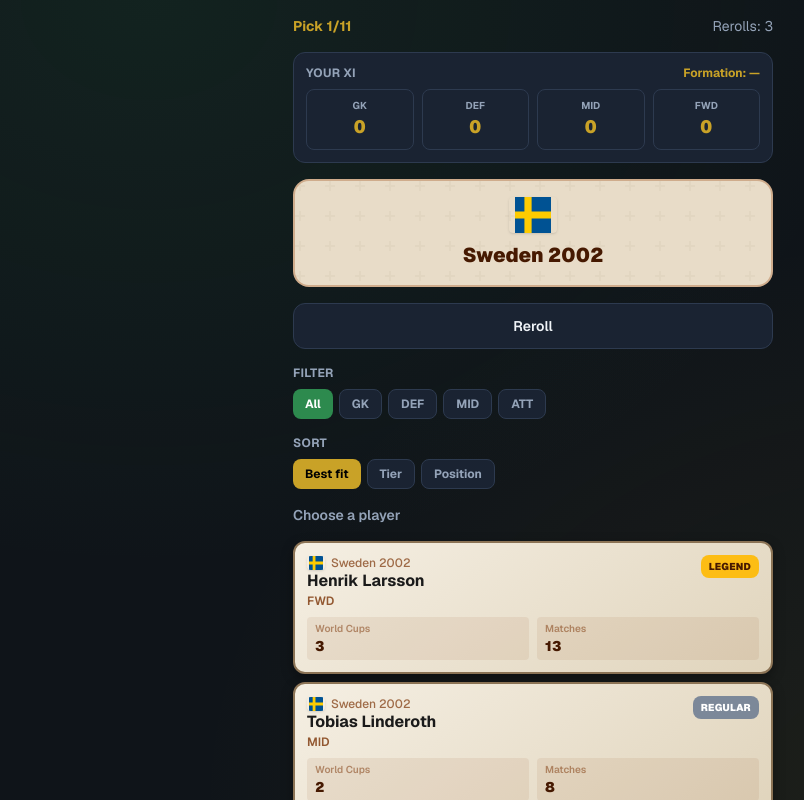
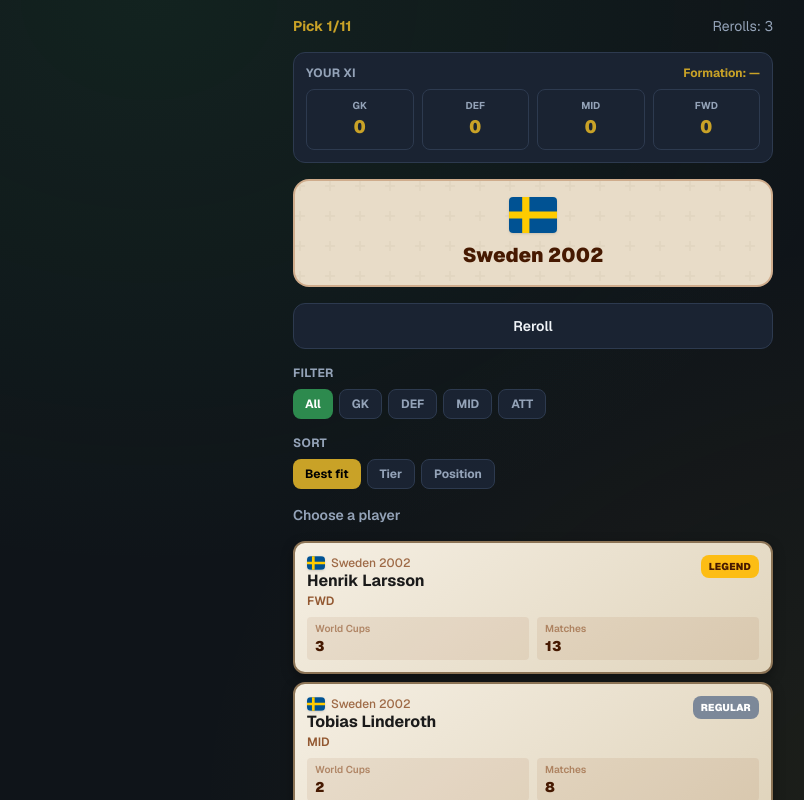
Before and after one commit to marcoslopezblasco/invictos, a Next.js app: page /play in a window 1280 px wide. Shown: the top 800 px of the page, without its empty margins (107-911 px from the left). Built offline with nearby package versions, Linux system fonts and the light colour scheme.

Commit message:
Use rectangular 4:3 flags instead of square.
Co-authored-by: Cursor <cursoragent@cursor.com>

```diff
--- a/src/components/CountryFlag.tsx
+++ b/src/components/CountryFlag.tsx
@@ -10,14 +10,16 @@ export function CountryFlag({
   className?: string;
 }) {
   const code = getFlagCodeForCountry(country);
-  const height = Math.round(size * 0.75);
+  /** 4:3 flag ratio (fi = rectangular; fis = square — we avoid fis). */
+  const width = size;
+  const height = Math.round((width * 3) / 4);
 
   if (!code) {
     const initials = getCountryByName(country)?.id.slice(0, 2).toUpperCase() ?? "?";
     return (
       <span
         className={`inline-flex shrink-0 items-center justify-center rounded-sm bg-amber-900/15 text-[9px] font-bold text-amber-900/60 ${className}`}
-        style={{ width: size, height }}
+        style={{ width, height }}
         aria-hidden
       >
         {initials}
@@ -27,8 +29,8 @@ export function CountryFlag({
 
   return (
     <span
-      className={`fi fi-${code} fis inline-block shrink-0 overflow-hidden rounded-sm shadow-sm ${className}`}
-      style={{ fontSize: size, width: size, height }}
+      className={`fi fi-${code} inline-block shrink-0 overflow-hidden rounded-sm shadow-sm ${className}`}
+      style={{ fontSize: height, width, height, lineHeight: `${height}px` }}
       role="img"
       aria-label={country}
     />
```
